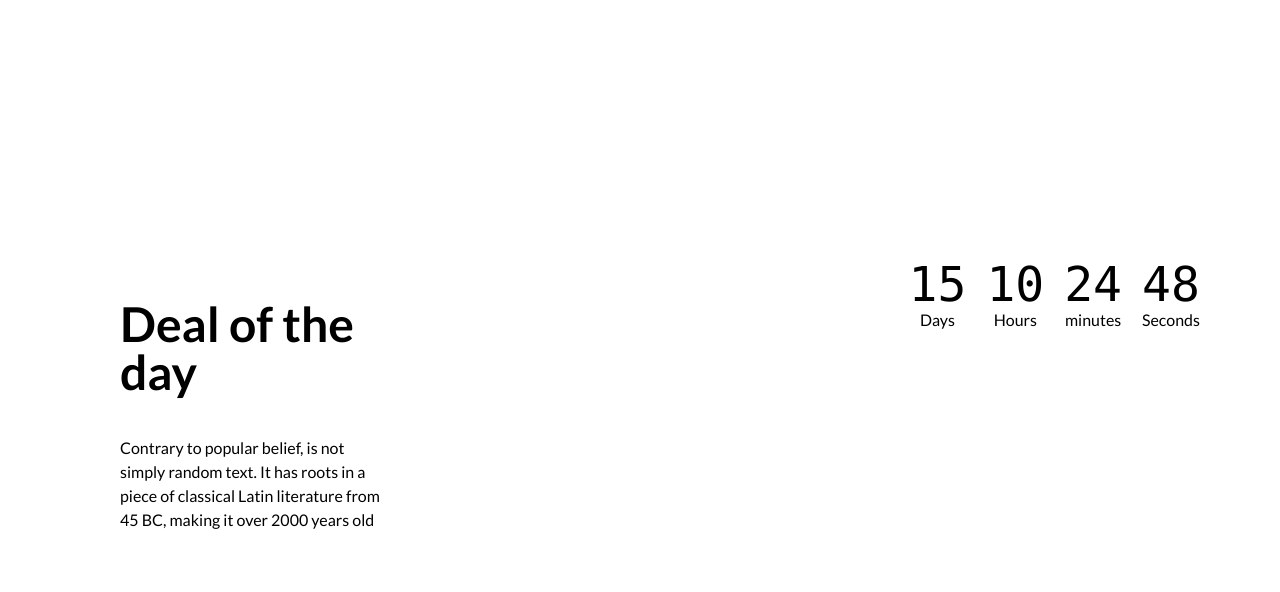
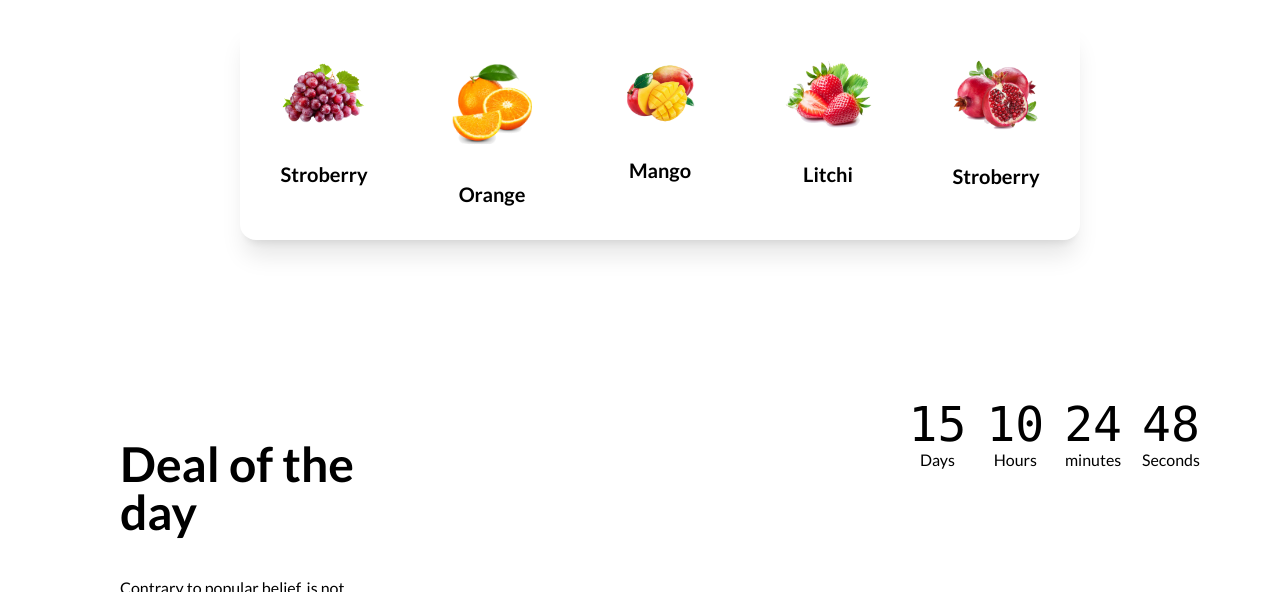
Before and after one commit to RajuRupok/fruit-burst-website, a plain HTML site: page index.html in a window 1280 px wide. Shown: the part 1004-1596 px from the top of the page. Drawn offline with nearby package versions, Linux system fonts and the light colour scheme; grey boxes are pictures that could not be loaded.

```diff
--- a/index.html
+++ b/index.html
@@ -8,6 +8,7 @@
     <!-- Tailwind and DaisyUi CDM -->
 
     <link href="https://cdn.jsdelivr.net/npm/daisyui@3.3.1/dist/full.css" rel="stylesheet" type="text/css" />
+    <link rel="stylesheet" href="https://cdnjs.cloudflare.com/ajax/libs/font-awesome/4.7.0/css/font-awesome.min.css">
     <script src="https://cdn.tailwindcss.com"></script>
 
       <!-- Google font Lato -->
@@ -47,8 +48,9 @@
                     <h1 class="text-3xl font-lato-900 p-4">Fruit Burst</h1>
                     </div>
 
-                    <i class="fa-light fa-magnifying-glass-location"></i>
+
                     <input type="text" placeholder="Search Here" class="input input-bordered w-full max-w-xs ml-32  rounded-full" />
+                    <i class="fa fa-search text-black"></i>
 
 
 
@@ -112,6 +114,66 @@
           <!-- Needs To Add Caption on Slider -->
 
           <!-- Need To Add A Card Down to the Banner Section -->
+
+        <div class="card content-center ml-0 lg:ml-40 -mt-20 bg-base-100 w-3/4 shadow-xl grid grid-cols-1 md:grid-cols-3 lg:grid-cols-5">
+
+            <div>
+
+                <figure class="px-10 pt-10">
+                    <img src="images/fruit1.png" alt="Shoes" class="rounded-xl" />
+                  </figure>
+                  <div class="card-body items-center text-center">
+                     <h2 class="card-title text-black">Stroberry</h2>
+                    </div>
+
+            </div>
+
+            <div>
+
+                <figure class="px-10 pt-10">
+                    <img src="images/fruit2.png" alt="Shoes" class="rounded-xl" />
+                  </figure>
+                  <div class="card-body items-center text-center">
+                     <h2 class="card-title text-black">Orange</h2>
+                    </div>
+
+            </div>
+
+            <div>
+
+                <figure class="px-10 pt-10">
+                    <img src="images/fruit3.png" alt="Shoes" class="rounded-xl" />
+                  </figure>
+                  <div class="card-body items-center text-center">
+                     <h2 class="card-title text-black">Mango</h2>
+                    </div>
+
+            </div>
+
+            <div>
+
+                <figure class="px-10 pt-10">
+                    <img src="images/fruit4.png" alt="Shoes" class="rounded-xl" />
+                  </figure>
+                  <div class="card-body items-center text-center">
+                     <h2 class="card-title text-black">Litchi</h2>
+                    </div>
+
+            </div>
+
+            <div>
+
+                <figure class="px-10 pt-10">
+                    <img src="images/fruit5.png" alt="Shoes" class="rounded-xl" />
+                  </figure>
+                  <div class="card-body items-center text-center">
+                     <h2 class="card-title text-black">Stroberry</h2>
+                    </div>
+
+            </div>
+
+
+        </div>
 
 
         <!-- Banner Section Ends -->
```
